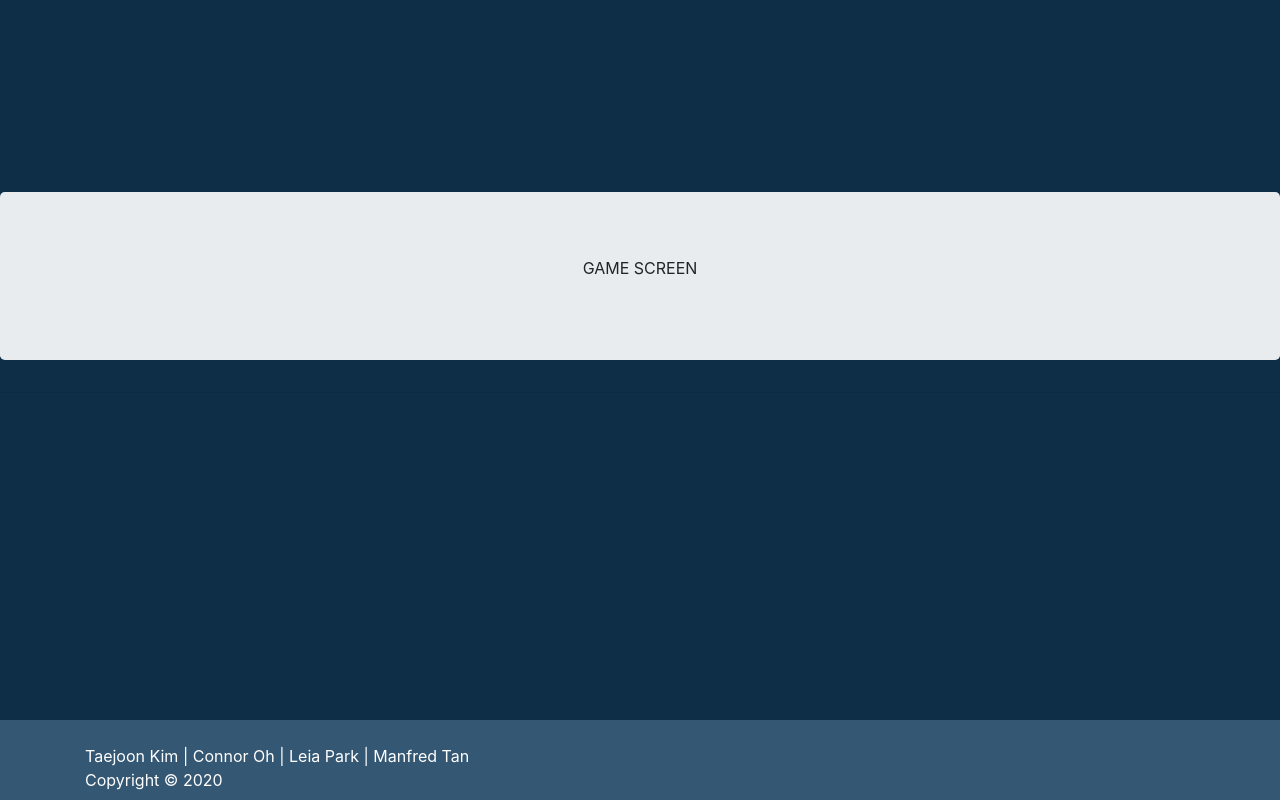
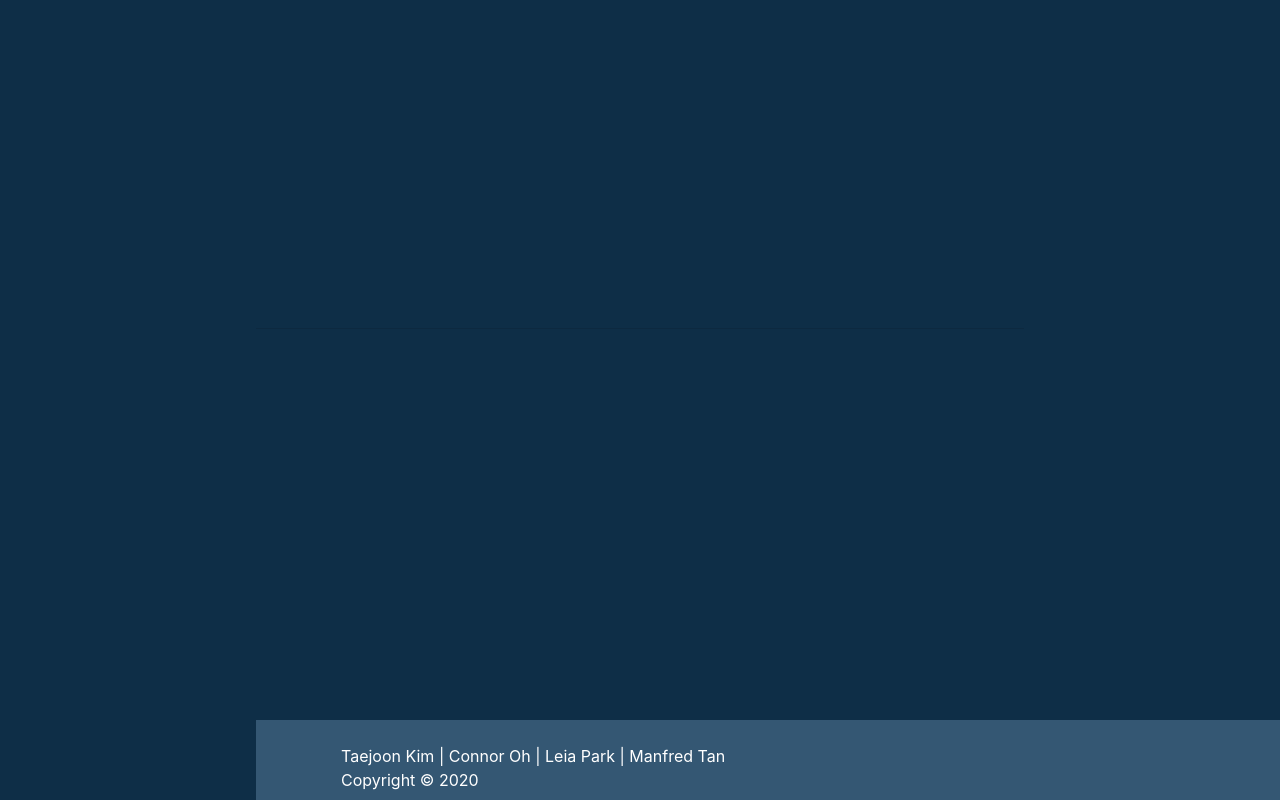
Before and after one commit to tkim00/Fredman__kimT-ohC-parkL-tamM, a Flask app: template templates/gamescreen.html in a window 1280 px wide; the page is wider, and only the part inside the window is pictured. Run offline with Flask 2, Linux system fonts and the light colour scheme; the template is opened without the code that fills it, so the values that code supplies are empty; parts of the project's set-up code (start-up, migrations or seed data) failed here and were passed over; some libraries are stand-ins or nearby versions.

Commit message:
gave up on navbar

```diff
--- a/static/style/style.css
+++ b/static/style/style.css
@@ -6,11 +6,9 @@
 body {
   margin-top: 15%;
   margin-bottom: 15%;
-  background-color: #0E2E47
-}
-
-.gamescreen {
-  background-color: #82FFFB;
+  margin-left: 20%;
+  margin-right: 20%;
+  background-color: #0E2E47;
 }
 
 .footer {
--- a/templates/base.html
+++ b/templates/base.html
@@ -16,6 +16,11 @@
 
 {% block body %}
 <body>
+  {% block header %}
+  <header style="padding-bottom: 120px;">
+
+  </header>
+  {% endblock %}
   <main>
     {% block screen %} {% endblock %}
   </main>
--- a/templates/gamescreen.html
+++ b/templates/gamescreen.html
@@ -1,7 +1,7 @@
-{% extends "homescreen.html" %}
+{% extends "base.html" %}
 
-{% block screen %}
-<div class="jumbotron" align="center">
-  <p>GAME SCREEN</p>
-</div>
+{% block content %}
+  <div class="container">
+
+  </div>
 {% endblock %}
--- a/templates/homescreen.html
+++ b/templates/homescreen.html
@@ -1,7 +1,7 @@
 {% extends "base.html" %}
 
 {% block screen %}
-<div class="jumbotron jumbotron-fluid text-center" style="color: black;">
+<div class="bg-dark jumbotron jumbotron-fluid text-center text-white">
   <div class="container">
       <h1 class="display-4">Space Trail</h1>
       <p class="lead">Copyright &copy; Fredman 2020</p>
--- a/templates/login.html
+++ b/templates/login.html
@@ -1,5 +1,3 @@
 {% extends "base.html" %}
 
 {% block title %}Log In{% endblock %}
-
-{% block body %}
--- a/test.py
+++ b/test.py
@@ -22,6 +22,9 @@
 def game():
     return render_template('gamescreen.html')
 
+@app.route("/logout")
+def logout():
+    return render_template('login.html')
 if __name__ == "__main__":
    app.debug = True
    app.run()
```
Lines whose indentation alone changed are shown as unchanged.
